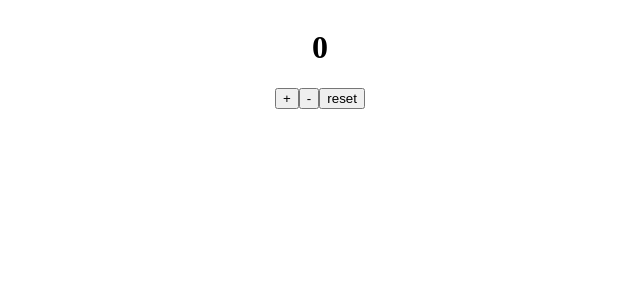
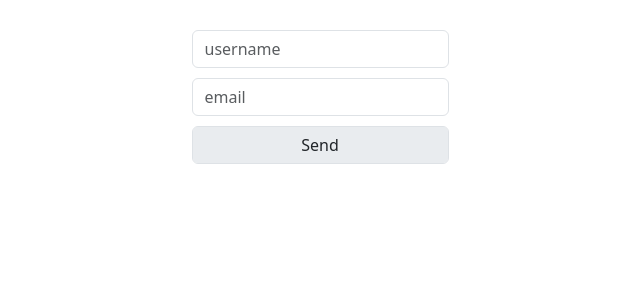
Before and after one commit to enricogiacomazzi/xeoneday24, a React (Vite) app: page / in a window 1280 px wide. Shown: the top 300 px of the page, without its empty margins (320-960 px from the left). Built offline with nearby package versions, Linux system fonts and the light colour scheme.

Commit message:
demo form-hook

```diff
--- a/package.json
+++ b/package.json
@@ -10,8 +10,12 @@
     "preview": "vite preview"
   },
   "dependencies": {
+    "bootstrap": "^5.3.3",
+    "clsx": "^2.1.1",
+    "formik": "^2.4.6",
     "react": "^18.2.0",
-    "react-dom": "^18.2.0"
+    "react-dom": "^18.2.0",
+    "react-hook-form": "^7.51.4"
   },
   "devDependencies": {
     "@types/react": "^18.2.66",
--- a/src/App.jsx
+++ b/src/App.jsx
@@ -1,29 +1,66 @@
-import { useState } from 'react'
+import clsx from "clsx";
+
+
+import { useForm } from "react-hook-form";
+
+
 
 
 export default function App() {
-  const [count, setCount] = useState(0);
 
-  function inc() {
-    setCount(count + 1);
+
+  const {
+    register,
+    handleSubmit,
+    trigger,
+    watch,
+    formState: {
+      errors,
+      isDirty,
+      isValid
+    }
+  } = useForm({mode: "all", criteriaMode: "all"});
+
+
+  const emailRgx = /^[\w-\.]+@([\w-]+\.)+[\w-]{2,4}$/gi;
+
+  watch(() => trigger());
+
+
+
+  const submitHandler = (data) => {
+    console.log(data);
+  }
+
+  const inputStyle = (ctrl) => {
+    var valid = undefined;
+    if(isDirty) {
+      valid = !!errors[ctrl] ? 'is-invalid' : 'is-valid'
+    }
+
+    return clsx('form-control', valid);
   }
 
 
-  function dec() {
-    setCount(count - 1);
-  }
+
+  return (
+    <form onSubmit={handleSubmit(submitHandler)}>
+      <input
+        {...register('username', {required: true})}
+        type="text"
+        className={inputStyle('username')}
+        placeholder="username"/>
+
+      <input
+        {...register('email', {required: true, pattern: emailRgx})}
+        type="text"
+        className={inputStyle('email')}
+        placeholder="email"/>
+
+      <input type="submit" disabled={!isValid} className="form-control" value="Send"/>
+    </form>
+  )
 
 
-  function reset() {
-    setCount(0);
-  }
 
-  return (
-    <>
-      <h1>{count}</h1>
-      <button onClick={inc}>+</button>
-      <button onClick={dec}>-</button>
-      <button onClick={reset}>reset</button>
-    </>
-  )
 }
--- a/src/index.css
+++ b/src/index.css
@@ -7,3 +7,12 @@ body {
 h1, h2, h3 {
   text-align: center;
 }
+
+
+form {
+  margin: 30px;
+}
+
+.form-control {
+  margin-top: 10px;
+}
--- a/src/main.jsx
+++ b/src/main.jsx
@@ -1,7 +1,9 @@
 import React from 'react'
 import ReactDOM from 'react-dom/client'
 import App from './App.jsx'
+import 'bootstrap/dist/css/bootstrap.min.css';
 import './index.css'
+
 
 ReactDOM.createRoot(document.getElementById('root')).render(
   <App />
```
Also changed, not shown: 1 other file (tests, documents, lock files or other folders).
